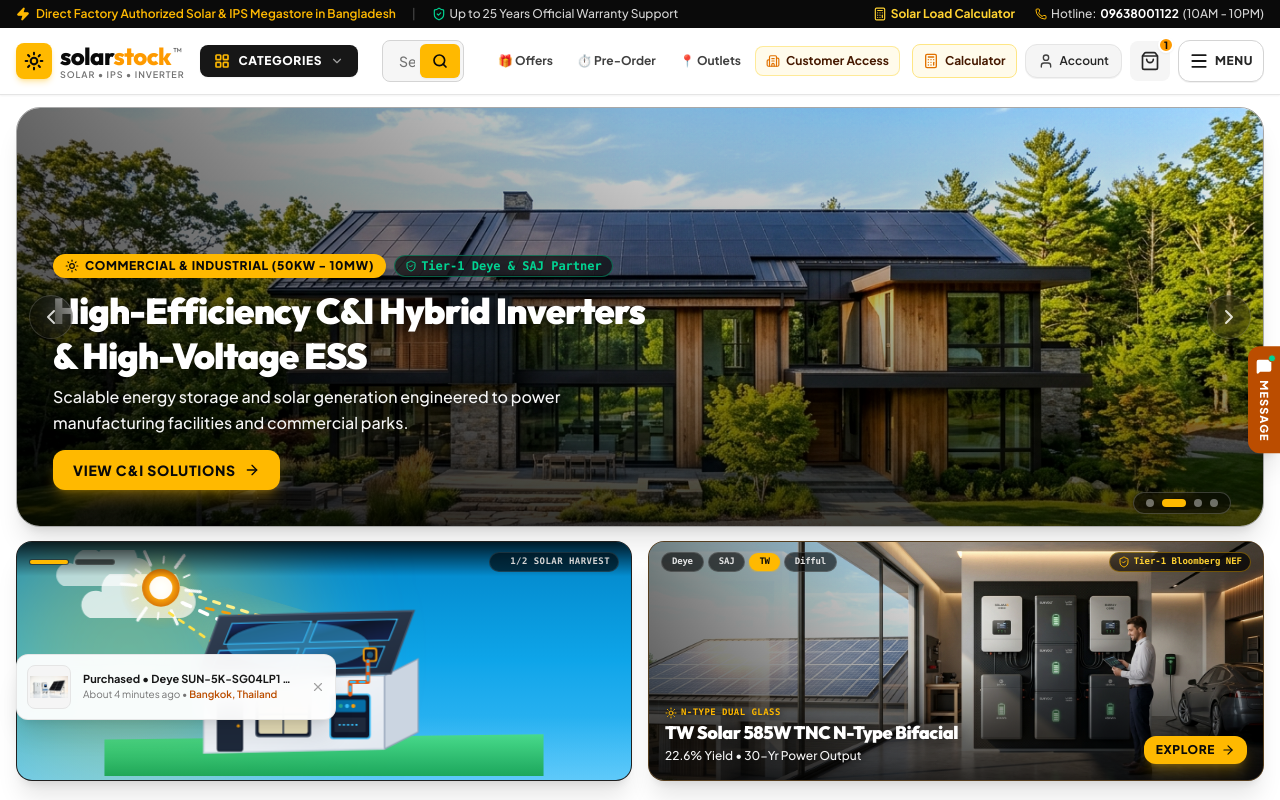
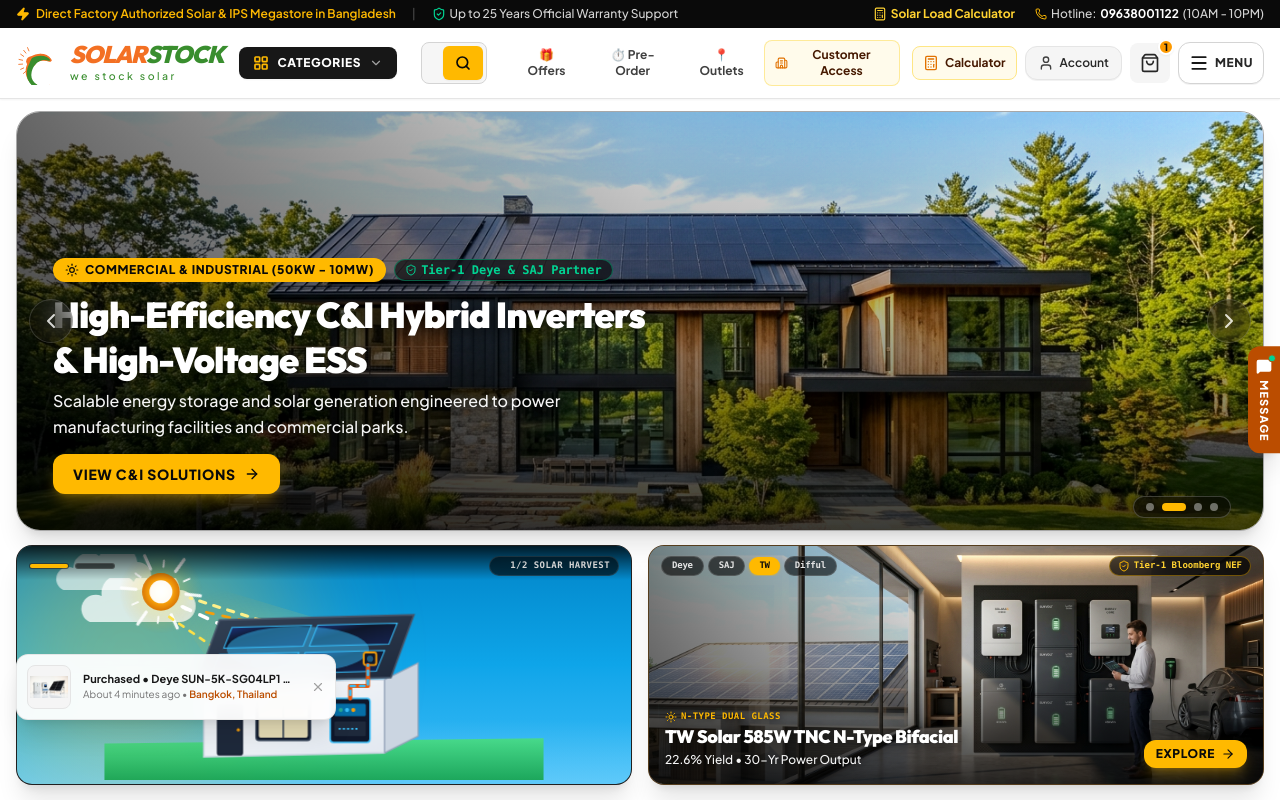
Before and after one commit to BeeGoBD/solarstock, a React (Vite) app: page / in a window 1280 px wide. Shown: the top 800 px of the page. Built offline with nearby package versions, Linux system fonts and the light colour scheme.

Commit message:
style: update branding and logo implementation
Replace hardcoded logo elements with the centralized SolarStockLogo component across the app, update SEO meta tags, and refine brand theme color and iconography.

```diff
--- a/index.html
+++ b/index.html
@@ -3,12 +3,15 @@
   <head>
     <meta charset="UTF-8" />
     <meta name="viewport" content="width=device-width, initial-scale=1.0, maximum-scale=1.0, user-scalable=no" />
-    <title>SolarStock - Regional Solar Solutions | Infrastructure & Energy Platform</title>
-    <meta name="description" content="SolarStock connects sourcing, storage, and execution into a single coordinated system — helping teams move faster from planning to live deployment across regions." />
-    <meta property="og:title" content="SolarStock - Regional Solar Solutions | Infrastructure & Energy Platform" />
-    <meta property="og:description" content="SolarStock connects sourcing, storage, and execution into a single coordinated system — helping teams move faster from planning to live deployment across regions." />
+    <title>SolarStock - We stock solar | Infrastructure & Energy Platform</title>
+    <meta name="description" content="SolarStock - We stock solar. Premier regional solar solutions, hybrid inverters, Tier-1 solar panels, energy storage, and industrial solar equipment." />
+    <meta property="og:title" content="SolarStock - We stock solar | Infrastructure & Energy Platform" />
+    <meta property="og:description" content="SolarStock - We stock solar. Premier regional solar solutions, hybrid inverters, Tier-1 solar panels, energy storage, and industrial solar equipment." />
     <meta property="og:type" content="website" />
-    <meta name="theme-color" content="#facc15" />
+    <meta property="og:image" content="/images/solarstock-logo.svg" />
+    <meta name="theme-color" content="#F37023" />
+    <link rel="icon" type="image/svg+xml" href="/images/solarstock-mark.svg" />
+    <link rel="apple-touch-icon" href="/images/solarstock-mark.svg" />
     <!-- Google Fonts: Plus Jakarta Sans & Outfit -->
     <link rel="preconnect" href="https://fonts.googleapis.com">
     <link rel="preconnect" href="https://fonts.gstatic.com" crossorigin>
--- a/metadata.json
+++ b/metadata.json
@@ -1,6 +1,6 @@
 {
   "name": "SolarStock - Regional Solar Solutions | Infrastructure & Energy Platform",
-  "description": "SolarStock connects sourcing, storage, and execution into a single coordinated system — helping teams move faster from planning to live deployment across regions.",
+  "description": "SolarStock - We stock solar. Premier regional solar solutions, hybrid inverters, Tier-1 solar panels, energy storage, and industrial solar equipment.",
   "requestFramePermissions": [],
   "majorCapabilities": [
     "MAJOR_CAPABILITY_SERVER_SIDE_GEMINI_API"
--- a/src/components/AdminDashboardModal.tsx
+++ b/src/components/AdminDashboardModal.tsx
@@ -41,6 +41,7 @@
 import { AdminContentSectionsTab } from './admin/AdminContentSectionsTab';
 import { AdminSecurityTab } from './admin/AdminSecurityTab';
 import { AdminCustomersTab } from './admin/AdminCustomersTab';
+import { SolarStockEmblem } from './SolarStockLogo';
 
 interface AdminDashboardModalProps {
   isOpen: boolean;
@@ -149,8 +150,8 @@
         {/* Top Header Bar */}
         <header className="bg-neutral-950 text-white px-4 sm:px-8 py-3.5 border-b border-neutral-800 flex flex-wrap items-center justify-between gap-4 shrink-0 shadow-md sticky top-0 z-40">
           <div className="flex items-center gap-3.5">
-            <div className="w-10 h-10 rounded-xl bg-amber-400 text-neutral-950 flex items-center justify-center font-black shadow-md shadow-amber-400/20">
-              <Zap className="w-6 h-6 fill-neutral-950 stroke-[2.5]" />
+            <div className="w-11 h-11 rounded-xl bg-neutral-900 border border-neutral-800 flex items-center justify-center p-1 shadow-md">
+              <SolarStockEmblem className="w-9 h-9" theme="dark" />
             </div>
             <div>
               <div className="flex items-center gap-2.5 flex-wrap">
--- a/src/components/AuthModal.tsx
+++ b/src/components/AuthModal.tsx
@@ -1,6 +1,7 @@
 import React, { useState } from 'react';
 import { X, Eye, EyeOff, User, Lock, Phone, ArrowRight, ShieldCheck, KeyRound, AlertTriangle, UserCheck, LogOut } from 'lucide-react';
 import { useStore } from '../context/StoreContext';
+import { SolarStockLogo } from './SolarStockLogo';
 
 interface AuthModalProps {
   isOpen: boolean;
@@ -184,10 +185,14 @@
 
             {/* Header Graphic */}
             <div className="flex flex-col items-center text-center">
-              <div className="w-14 h-14 bg-amber-400 rounded-2xl flex items-center justify-center shadow-lg shadow-amber-400/30 mb-2">
-                <User className="w-7 h-7 text-neutral-950 stroke-[2.5]" />
+              <div className="mb-2">
+                <SolarStockLogo
+                  variant="stacked"
+                  size="sm"
+                  showTagline={true}
+                />
               </div>
-              <h2 className="text-xl font-extrabold text-neutral-950 font-['Outfit',sans-serif]">
+              <h2 className="text-lg font-extrabold text-neutral-950 font-['Outfit',sans-serif] mt-1">
                 Account Login
               </h2>
               <p className="text-xs text-neutral-500">
--- a/src/components/CustomerAccessModal.tsx
+++ b/src/components/CustomerAccessModal.tsx
@@ -19,6 +19,7 @@
   Sparkles
 } from 'lucide-react';
 import { useStore } from '../context/StoreContext';
+import { SolarStockEmblem } from './SolarStockLogo';
 
 interface CustomerAccessModalProps {
   isOpen: boolean;
@@ -139,8 +140,8 @@
         {/* Header Ribbon */}
         <div className="bg-neutral-950 text-white px-6 py-4 flex items-center justify-between border-b border-neutral-800">
           <div className="flex items-center gap-3">
-            <div className="w-10 h-10 rounded-xl bg-amber-400 text-neutral-950 flex items-center justify-center font-black shadow-md">
-              <Building2 className="w-5 h-5" />
+            <div className="w-10 h-10 rounded-xl bg-neutral-900 border border-neutral-800 flex items-center justify-center p-1 shadow-md">
+              <SolarStockEmblem className="w-8 h-8" theme="dark" />
             </div>
             <div>
               <div className="flex items-center gap-2">
--- a/src/components/Footer.tsx
+++ b/src/components/Footer.tsx
@@ -1,6 +1,7 @@
 import React from 'react';
 import { Facebook, Instagram, Linkedin, Youtube, MapPin, Mail, Phone, Sun, ShieldCheck } from 'lucide-react';
 import { useStore } from '../context/StoreContext';
+import { SolarStockLogo } from './SolarStockLogo';
 
 interface FooterProps {
   onOpenLocations: () => void;
@@ -21,18 +22,14 @@
         {/* Brand & Social Row matching video (00:34) */}
         <div className="flex flex-col sm:flex-row items-start sm:items-center justify-between gap-6 pb-6 border-b border-neutral-800">
           <div className="space-y-3">
-            {/* Standard Brand Logo */}
-            <div className="flex items-center gap-2 select-none">
-              <div className="w-8 h-8 bg-amber-400 rounded-lg flex items-center justify-center shadow-md">
-                <Sun className="w-5 h-5 text-neutral-950 stroke-[2.5]" />
-              </div>
-              <span className="text-2xl font-extrabold tracking-tight text-white font-['Outfit',sans-serif]">
-                {brandConfig.logoMain}
-                <span className="text-amber-400">{brandConfig.logoAccent}</span>
-                <span className="text-xs font-semibold align-super ml-0.5 text-neutral-400">
-                  {brandConfig.logoSymbol}
-                </span>
-              </span>
+            {/* Official Brand Logo */}
+            <div className="select-none py-1">
+              <SolarStockLogo
+                variant="horizontal"
+                size="md"
+                theme="dark"
+                showTagline={true}
+              />
             </div>
 
             {/* Store Location Button matching video (00:34) */}
--- a/src/components/Header.tsx
+++ b/src/components/Header.tsx
@@ -3,6 +3,7 @@
 import { Product } from '../types';
 import { SEARCH_SUGGESTIONS } from '../data/mockData';
 import { useStore } from '../context/StoreContext';
+import { SolarStockLogo } from './SolarStockLogo';
 
 interface HeaderProps {
   cartCount: number;
@@ -163,22 +164,15 @@
               onSearch('');
               setInternalQuery('');
             }}
-            className="flex items-center gap-2 group text-left focus:outline-none shrink-0"
+            className="flex items-center group text-left focus:outline-none shrink-0 transition-opacity hover:opacity-95"
+            aria-label="SolarStock - Home"
           >
-            <div className="relative flex items-center">
-              <div className="w-8 h-8 sm:w-9 sm:h-9 bg-amber-400 rounded-lg flex items-center justify-center shadow-md shadow-amber-400/30 group-hover:scale-105 transition-transform">
-                <Sun className="w-5 h-5 text-neutral-950 stroke-[2.5]" />
-              </div>
-              <div className="ml-2">
-                <span className="text-xl sm:text-2xl font-extrabold tracking-tight text-neutral-950 font-['Outfit',sans-serif]">
-                  solar<span className="text-amber-500">stock</span>
-                  <span className="text-xs font-semibold align-super ml-0.5 text-neutral-500">™</span>
-                </span>
-                <span className="block text-[9px] uppercase tracking-widest text-neutral-500 -mt-1 font-semibold">
-                  Solar • IPS • Inverter
-                </span>
-              </div>
-            </div>
+            <SolarStockLogo
+              variant="horizontal"
+              size="md"
+              showTagline={true}
+              className="group-hover:scale-[1.02] transition-transform duration-200"
+            />
           </button>
 
           {/* Prominent Category Button in Desktop Header */}
--- /dev/null
+++ b/src/components/SolarStockLogo.tsx
@@ -0,0 +1,272 @@
+import React from 'react';
+
+interface SolarStockLogoProps {
+  /**
+   * Layout format of the logo:
+   * - 'horizontal': Emblem on left, "SOLARSTOCK" and optional tagline on right (ideal for headers)
+   * - 'stacked': Emblem centered on top, typography centered below (ideal for modals, splash, hero, footer)
+   * - 'mark': Emblem only (sun + S wave, ideal for compact buttons, avatars, mobile app bar)
+   * - 'wordmark': "SOLARSTOCK" typography only
+   */
+  variant?: 'horizontal' | 'stacked' | 'mark' | 'wordmark';
+  /**
+   * Theme mode:
+   * - 'light': Default, for white and light gray backgrounds
+   * - 'dark': For dark backgrounds (e.g., footer, dark modals), keeping high contrast
+   */
+  theme?: 'light' | 'dark';
+  /**
+   * Whether to display the official tagline "We stock solar"
+   * Default: true for stacked, true for horizontal on desktop, false for mark
+   */
+  showTagline?: boolean;
+  /**
+   * Sizing scale presets or custom
+   */
+  size?: 'xs' | 'sm' | 'md' | 'lg' | 'xl' | 'custom';
+  /**
+   * Custom classes to apply to container
+   */
+  className?: string;
+  /**
+   * ID for testing or targeting
+   */
+  id?: string;
+}
+
+/**
+ * Official SolarStock Vector Emblem (Sun + Dynamic S-Wave)
+ * Razor-sharp SVG with pure transparent background, exactly matching the official brand identity.
+ */
+export const SolarStockEmblem: React.FC<{
+  className?: string;
+  theme?: 'light' | 'dark';
+}> = ({ className = 'w-10 h-10', theme = 'light' }) => {
+  return (
+    <svg
+      viewBox="0 0 160 160"
+      fill="none"
+      xmlns="http://www.w3.org/2000/svg"
+      className={`${className} shrink-0`}
+      aria-label="SolarStock Logo Emblem"
+    >
+      <g>
+        {/* Sun Rays radiating outwards to top-left */}
+        <g stroke="#F37023" strokeWidth="3.2" strokeLinecap="round">
+          {/* 7 distinct sun rays */}
+          <line x1="47" y1="36" x2="42" y2="24" />
+          <line x1="36" y1="44" x2="28" y2="34" />
+          <line x1="28" y1="56" x2="17" y2="48" />
+          <line x1="24" y1="70" x2="11" y2="67" />
+          <line x1="24" y1="84" x2="10" y2="85" />
+          <line x1="28" y1="98" x2="17" y2="103" />
+          <line x1="36" y1="110" x2="27" y2="118" />
+        </g>
+
+        {/* Sun Disk nestled in upper-left crook of the S */}
+        <circle cx="56" cy="74" r="19" fill="#F37023" />
+
+        {/* Outer Orange Accent Swoosh (Upper right shoulder + Lower outer contour) */}
+        <path
+          d="M 52 58
+             C 80 40, 114 44, 128 66
+             C 131 71, 127 77, 121 75
+             C 112 72, 100 71, 89 73
+             C 73 76, 59 86, 52 101
+             C 45 115, 47 130, 56 142
+             C 68 157, 88 170, 110 168
+             C 118 167, 124 163, 126 158
+             C 124 165, 116 172, 105 174
+             C 78 176, 53 158, 42 138
+             C 32 120, 33 96, 44 78
+             C 46 72, 48 65, 52 58 Z"
+          fill="#F37023"
+        />
+
+        {/* Outer Orange Crest highlight on top right */}
+        <path
+          d="M 85 46
+             C 106 48, 124 57, 131 72
+             C 125 70, 115 67, 103 68
+             C 115 62, 102 50, 85 46 Z"
+          fill="#F37023"
+        />
+
+        {/* Main Green "S" Wave / Leaf Body */}
+        <path
+          d="M 58 62
+             C 83 48, 112 52, 124 68
+             C 125 70, 122 73, 118 72
+             C 107 68, 94 68, 83 74
+             C 68 81, 56 94, 52 110
+             C 48 126, 54 142, 66 152
+             C 80 164, 100 168, 117 162
+             C 110 170, 97 174, 85 173
+             C 65 171, 51 157, 43 140
+             C 36 122, 39 100, 49 81
+             C 52 74, 54 68, 58 62 Z"
+          fill="#398E2E"
+        />
+
+        {/* Inner Green Leaf Body Contour & Rich Depth */}
+        <path
+          d="M 64 64
+             C 88 52, 112 55, 122 69
+             C 111 66, 98 67, 88 72
+             C 70 82, 58 98, 56 120
+             C 54 136, 62 150, 76 159
+             C 90 167, 106 168, 120 162
+             C 112 170, 98 174, 86 173
+             C 64 171, 50 155, 46 137
+             C 42 116, 49 93, 64 64 Z"
+          fill="#398E2E"
+        />
+
+        {/* Lower Orange Energy Sweep */}
+        <path
+          d="M 86 173
+             C 100 173, 113 167, 122 158
+             C 119 164, 111 170, 101 172
+             C 95 173, 90 173, 86 173 Z"
+          fill="#F37023"
+        />
+      </g>
+    </svg>
+  );
+};
+
+/**
+ * SolarStock Main Brand Logo Component
+ */
+export const SolarStockLogo: React.FC<SolarStockLogoProps> = ({
+  variant = 'horizontal',
+  theme = 'light',
+  showTagline = true,
+  size = 'md',
+  className = '',
+  id
+}) => {
+  // Sizing definitions
+  const sizeStyles = {
+    xs: {
+      emblem: 'w-6 h-6',
+      text: 'text-sm',
+      tagline: 'text-[7.5px]',
+      gap: 'gap-1.5'
+    },
+    sm: {
+      emblem: 'w-8 h-8',
+      text: 'text-base sm:text-lg',
+      tagline: 'text-[8px] sm:text-[9px]',
+      gap: 'gap-2'
+    },
+    md: {
+      emblem: 'w-9 h-9 sm:w-11 sm:h-11',
+      text: 'text-lg sm:text-2xl',
+      tagline: 'text-[9px] sm:text-[10.5px]',
+      gap: 'gap-2 sm:gap-2.5'
+    },
+    lg: {
+      emblem: 'w-12 h-12 sm:w-14 sm:h-14',
+      text: 'text-2xl sm:text-3xl',
+      tagline: 'text-[11px] sm:text-[13px]',
+      gap: 'gap-3'
+    },
+    xl: {
+      emblem: 'w-16 h-16 sm:w-20 sm:h-20',
+      text: 'text-3xl sm:text-4xl',
+      tagline: 'text-xs sm:text-sm',
+      gap: 'gap-3.5'
+    },
+    custom: {
+      emblem: '',
+      text: '',
+      tagline: '',
+      gap: 'gap-2'
+    }
+  }[size];
+
+  // Mark only
+  if (variant === 'mark') {
+    return (
+      <div id={id} className={`inline-flex items-center justify-center ${className}`}>
+        <SolarStockEmblem className={sizeStyles.emblem} theme={theme} />
+      </div>
+    );
+  }
+
+  // Wordmark only
+  if (variant === 'wordmark') {
+    return (
+      <div id={id} className={`inline-flex flex-col select-none ${className}`}>
+        <div className={`font-black italic tracking-tighter uppercase font-['Outfit',sans-serif] ${sizeStyles.text} leading-none`}>
+          <span className="text-[#F37023]">SOLAR</span>
+          <span className="text-[#398E2E]">STOCK</span>
+        </div>
+        {showTagline && (
+          <span
+            className={`font-medium tracking-[0.22em] lowercase font-['Plus_Jakarta_Sans',sans-serif] ${sizeStyles.tagline} mt-0.5 ${
+              theme === 'dark' ? 'text-emerald-400' : 'text-[#398E2E]'
+            }`}
+          >
+            We stock solar
+          </span>
+        )}
+      </div>
+    );
+  }
+
+  // Stacked format (Emblem top, text bottom)
+  if (variant === 'stacked') {
+    return (
+      <div
+        id={id}
+        className={`inline-flex flex-col items-center text-center select-none ${className}`}
+      >
+        <SolarStockEmblem className={sizeStyles.emblem} theme={theme} />
+        <div className="mt-1.5 flex flex-col items-center">
+          <div className={`font-black italic tracking-tighter uppercase font-['Outfit',sans-serif] ${sizeStyles.text} leading-tight`}>
+            <span className="text-[#F37023]">SOLAR</span>
+            <span className="text-[#398E2E]">STOCK</span>
+          </div>
+          {showTagline && (
+            <span
+              className={`font-medium tracking-[0.24em] lowercase font-['Plus_Jakarta_Sans',sans-serif] ${sizeStyles.tagline} mt-0.5 ${
+                theme === 'dark' ? 'text-emerald-400' : 'text-[#398E2E]'
+              }`}
+            >
+              We stock solar
+            </span>
+          )}
+        </div>
+      </div>
+    );
+  }
+
+  // Horizontal format (Standard Header & Navbar)
+  return (
+    <div
+      id={id}
+      className={`inline-flex items-center ${sizeStyles.gap} select-none ${className}`}
+    >
+      <SolarStockEmblem className={sizeStyles.emblem} theme={theme} />
+      <div className="flex flex-col justify-center text-left">
+        <div className={`font-black italic tracking-tighter uppercase font-['Outfit',sans-serif] ${sizeStyles.text} leading-none flex items-baseline`}>
+          <span className="text-[#F37023]">SOLAR</span>
+          <span className="text-[#398E2E]">STOCK</span>
+        </div>
+        {showTagline && (
+          <span
+            className={`font-medium tracking-[0.2em] sm:tracking-[0.24em] lowercase font-['Plus_Jakarta_Sans',sans-serif] ${sizeStyles.tagline} mt-0.5 block whitespace-nowrap ${
+              theme === 'dark' ? 'text-emerald-400' : 'text-[#398E2E]'
+            }`}
+          >
+            We stock solar
+          </span>
+        )}
+      </div>
+    </div>
+  );
+};
+
+export default SolarStockLogo;
--- a/src/data/mockData.ts
+++ b/src/data/mockData.ts
@@ -1646,11 +1646,11 @@
 };
 
 export const DEFAULT_BRAND_CONFIG: import('../types').BrandConfig = {
-  logoMain: 'Solar',
-  logoAccent: 'Stock',
-  logoSymbol: '®',
-  tagline: 'Regional Solar Solutions | Infrastructure & Energy Platform',
-  announcementText: 'Regional Solar Solutions | Infrastructure & Energy Platform • 1,200 MW+ Delivered Worldwide',
+  logoMain: 'SOLAR',
+  logoAccent: 'STOCK',
+  logoSymbol: '',
+  tagline: 'We stock solar',
+  announcementText: 'We stock solar • Tier-1 Solar Panels, Hybrid Inverters & Energy Storage Solutions',
   warrantyHeaderTag: 'Regional Execution & Tier-1 Warranties',
   hotlineHeader: '+66 063 323 8863 | 01306-061919',
   currencySymbol: '৳'
```
Also changed, not shown: public/images/solarstock-logo.svg (added), public/images/solarstock-mark.svg (added).
